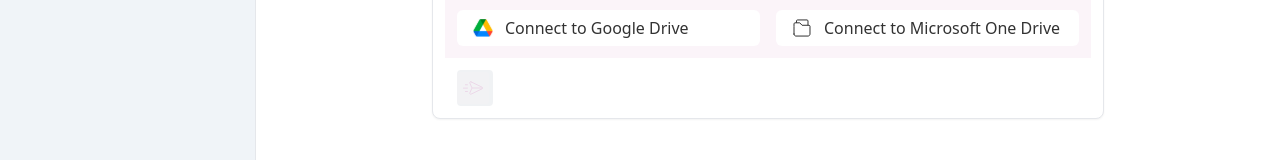
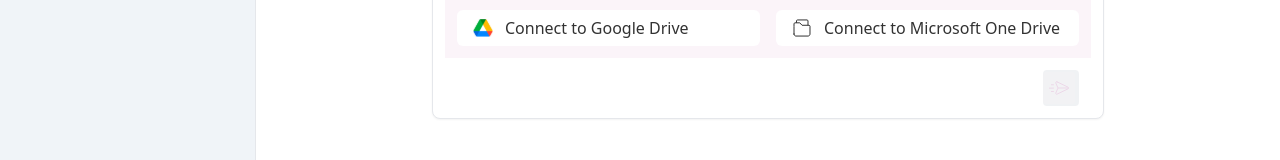
Before and after one commit to Yashwanth50/rolesgpt, a React (Create React App) app: page /view/1 in a window 1280 px wide. Shown: the part 371-531 px from the top of the page. Built offline with nearby package versions, Linux system fonts and the light colour scheme.

Commit message:
pushed the latest changes

```diff
--- a/src/components/chats/View.tsx
+++ b/src/components/chats/View.tsx
@@ -222,7 +222,7 @@ function View() {
                             {selectedFiles.map((file) => (
                               <div
                                 key={file.fileId}
-                                className="px-3 h-14 border rounded-lg bg-white flex items-center justify-between"
+                                className="px-3 h-14 border rounded-lg bg-white flex items-center justify-between mt-3"
                               >
                                 <div className=" flex items-center gap-3">
                                   {file.loading ? (
@@ -289,7 +289,7 @@ function View() {
                           </div>
                         )}
                         <form onSubmit={handleSubmit(onSubmit)}>
-                          <div className="bg-white rounded-md flex items-center px-3 w-full">
+                          <div className="bg-white rounded-md items-center px-3 w-full flex justify-end">
                             {/* <textarea
                               {...register("question")}
                               // placeholder="Ask Roles GPT..."
```
